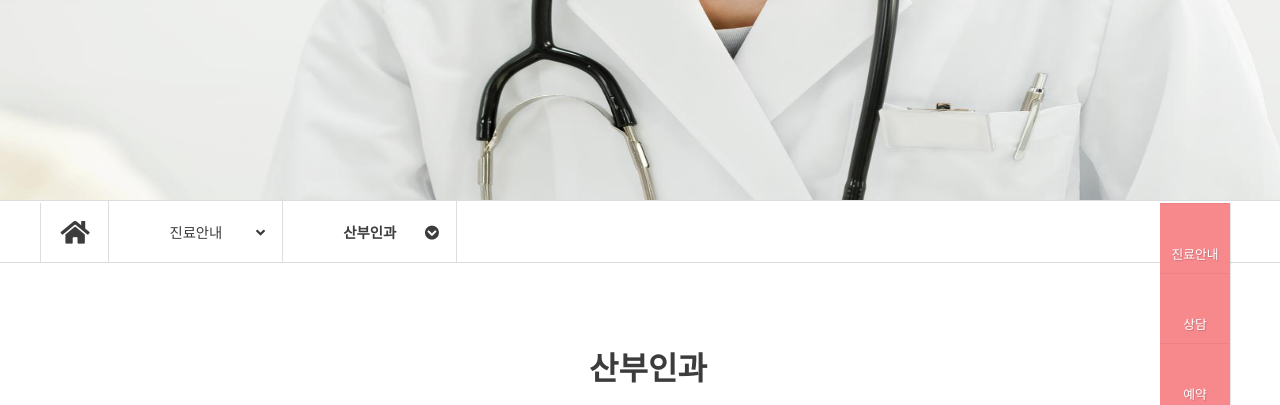
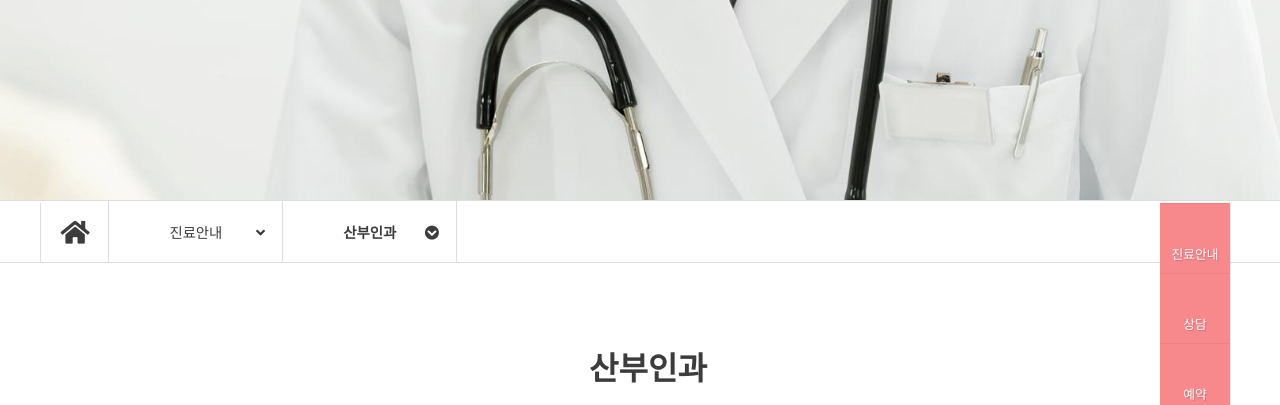
Before and after one commit to hjfrrfjh/mizrenewal, a PHP site: page /medical.php in a window 1280 px wide. Shown: the part 157-562 px from the top of the page. Run offline with PHP 8.4, Linux system fonts and the light colour scheme; some libraries are stand-ins or nearby versions; some web fonts are replaced.

Commit message:
서브이미지 수정

```diff
--- a/css/sub.css
+++ b/css/sub.css
@@ -2,7 +2,8 @@
 .content{max-width:1200px; margin:5em auto; position: relative;}
 
 /*서브 메인이미지*/
-.submainimg img{width:100%; display: block; height: 200px;}
+.submainimg1{width:100%; display: block; height: 200px; background: url('../img/sub/medical.jpg')no-repeat; background-size: cover; background-position: 0 -80px;}
+.submainimg2{width:100%; display: block; height: 200px; background: url('../img/sub/infertility.jpg')no-repeat; background-size: cover; background-position: 0 -80px;}
 
 /*title, text*/
 h1.sub_title{margin:2em 0; text-align: center; text-indent: 0.5em;}
--- a/delivery.php
+++ b/delivery.php
@@ -10,7 +10,7 @@
 
 <body>
     <? include 'header.php' ?>
-    <div class="submainimg"><img src="img/sub/medical.jpg" alt="진료안"></div>
+    <div class="submainimg1"></div>
     <? include 'snb.php' ?>
 
     <div class="content">
--- a/infertility.php
+++ b/infertility.php
@@ -24,7 +24,7 @@
 
 <body>
     <? include 'header.php' ?>
-    <div class="submainimg"><img src="img/sub/infertility.jpg" alt="난임센터"></div>
+    <div class="submainimg2"></div>
     <? include 'snb.php' ?>
     <div class="content">
         <h1 class="sub_title">난임이란</h1>
--- a/medical.php
+++ b/medical.php
@@ -10,7 +10,7 @@
 
 <body>
     <? include 'header.php' ?>
-    <div class="submainimg"><img src="img/sub/medical.jpg" alt="진료안내"></div>
+    <div class="submainimg1"></div>
     <? include 'snb.php' ?>
     <div class="content">
         <h1 class="sub_title">산부인과</h1>
```
